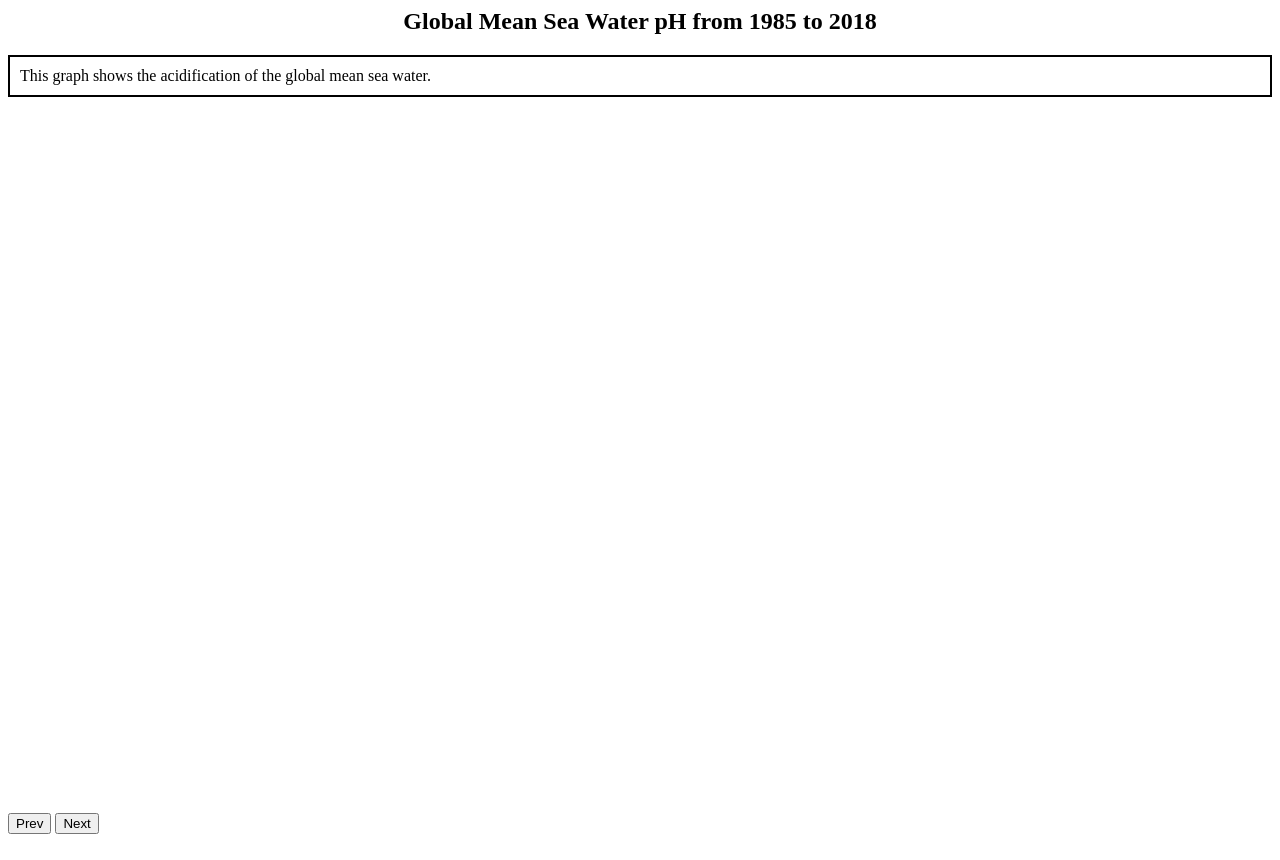
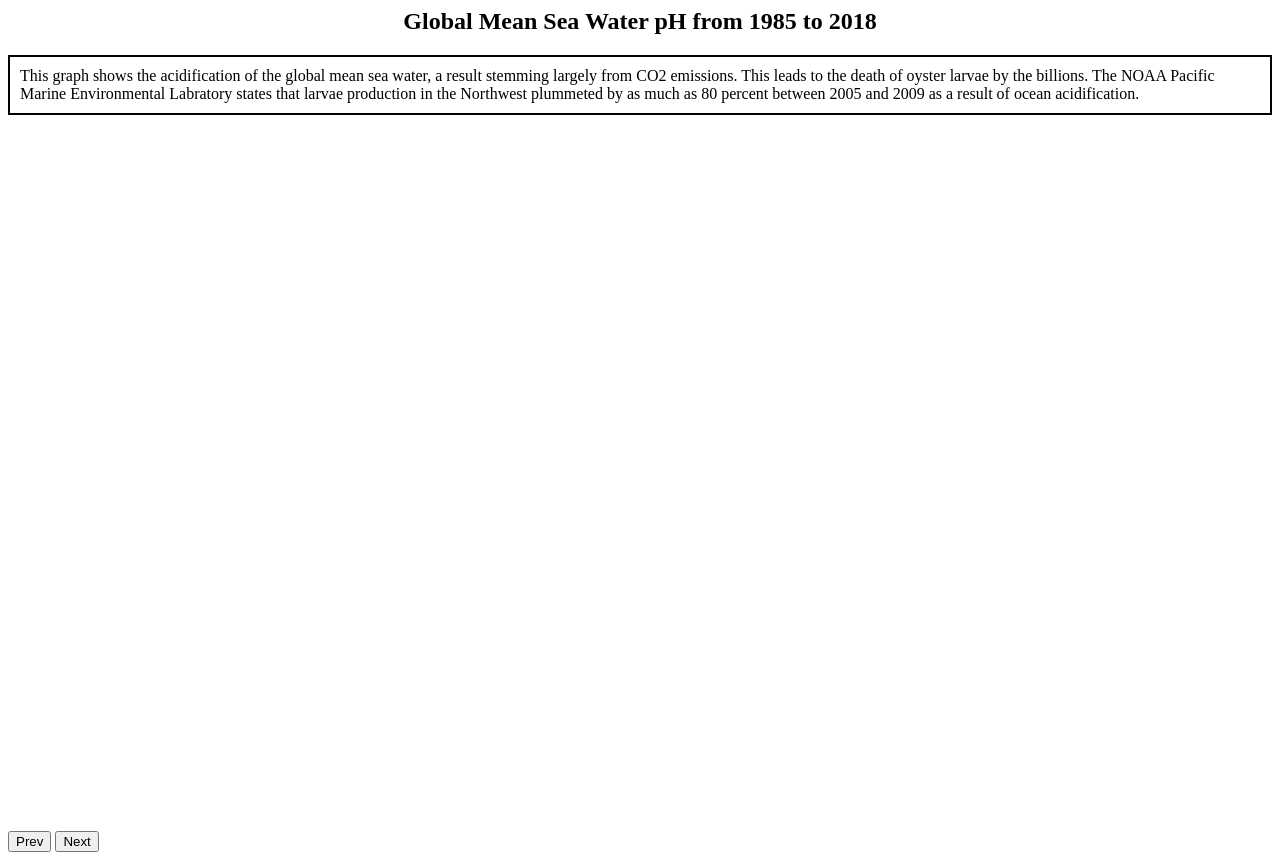
Before and after one commit to jpslane/acidification, a plain HTML site: page index.html in a window 1280 px wide. Drawn offline with nearby package versions, Linux system fonts and the light colour scheme; no server answers.

Commit message:
Update index.html

```diff
--- a/index.html
+++ b/index.html
@@ -4,7 +4,7 @@
       Global Mean Sea Water pH from 1985 to 2018
     </center>
   </H2>
-  <P style="padding: 10px; border: 2px solid black;">This graph shows the acidification of the global mean sea water.</P>
+  <P style="padding: 10px; border: 2px solid black;">This graph shows the acidification of the global mean sea water, a result stemming largely from CO2 emissions. This leads to the death of oyster larvae by the billions. The NOAA Pacific Marine Environmental Labratory states that larvae production in the Northwest plummeted by as much as 80 percent between 2005 and 2009 as a result of ocean acidification.</P>
   <script src='https://d3js.org/d3.v5.min.js'></script>
   <div id="my_dataviz"></div>
 
```
